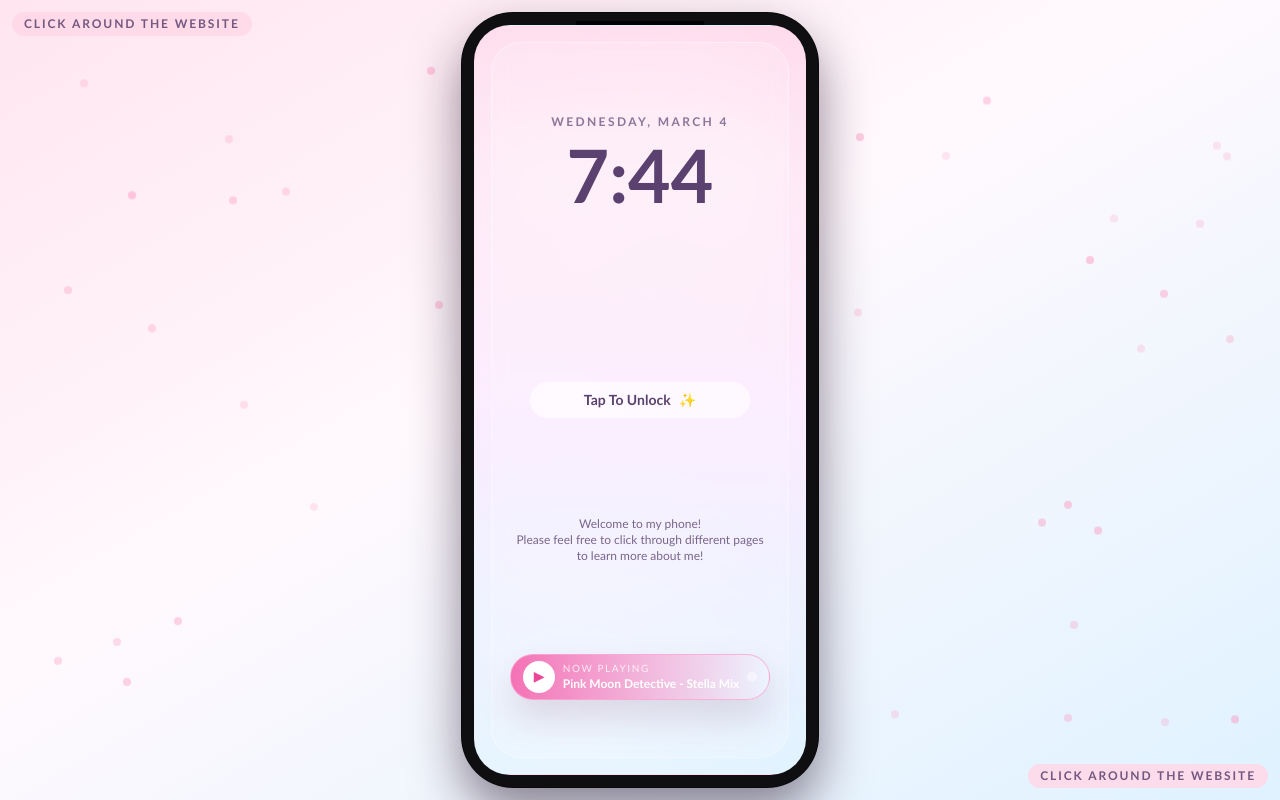
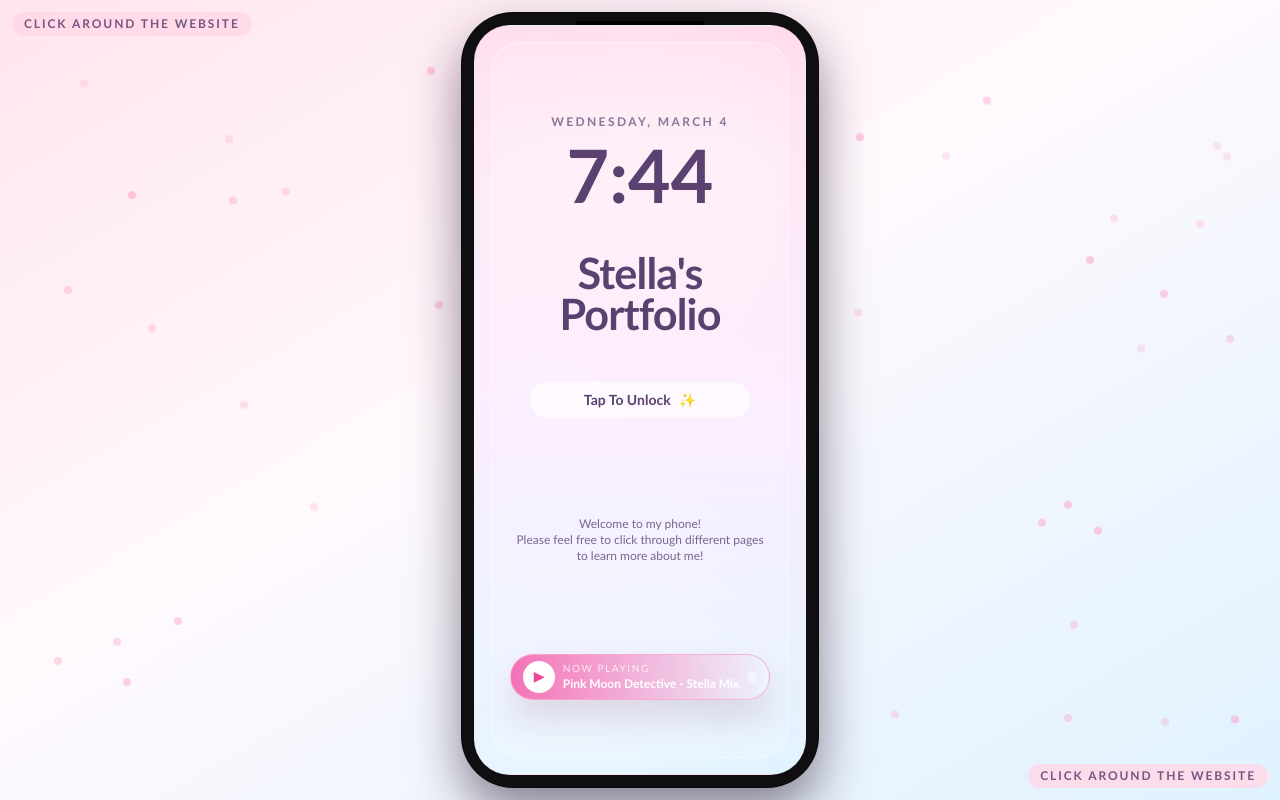
Before and after one commit to akamugin/stella-lee-portfolio, a Next.js app: page / in a window 1280 px wide. Built offline with nearby package versions, Linux system fonts and the light colour scheme.

Commit message:
add text to screen

```diff
--- a/components/home-client.tsx
+++ b/components/home-client.tsx
@@ -175,6 +175,9 @@ export function HomeClient() {
                 <p className="text-xs font-semibold uppercase tracking-[0.2em] text-grape/70">{lockDate}</p>
                 <h2 className="mt-2 whitespace-nowrap text-[clamp(2.4rem,14vw,4.6rem)] font-black leading-none">{lockTime}</h2>
               </div>
+              <h1 className="absolute left-1/2 top-[35%] w-[86%] -translate-x-1/2 -translate-y-1/2 text-center text-[clamp(1.55rem,7vw,2.7rem)] font-black leading-[0.96] tracking-[-0.02em] text-grape">
+                Stella&apos;s Portfolio
+              </h1>
               <p className="absolute left-1/2 top-1/2 inline-flex min-w-[220px] -translate-x-1/2 -translate-y-1/2 items-center justify-center gap-2 rounded-full bg-white/65 px-7 py-2 text-sm font-semibold">
                 <span>Tap To Unlock</span>
                 <span>✨</span>
```
